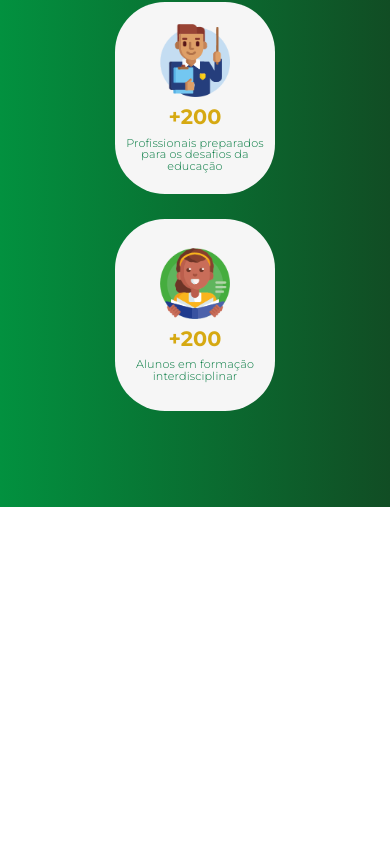
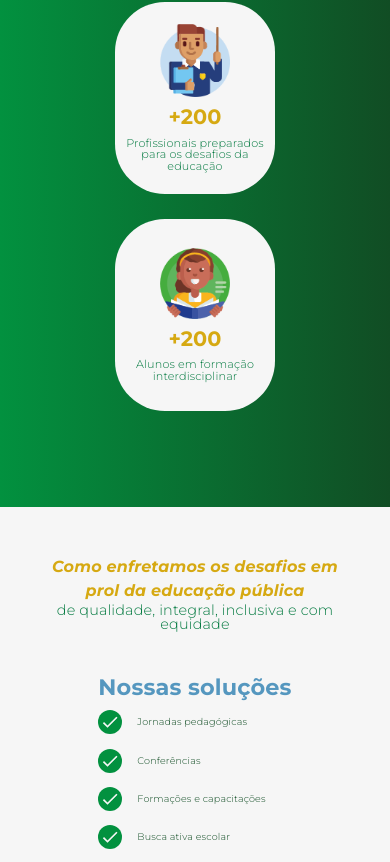
Before and after one commit to esaumatias/instituto-potiguar-web, a React (Create React App) app: page / in a window 390 px wide. Shown: the part 1110-1972 px from the top of the page. Before the commit the page ends 1617 px from the top, so only its background shows below. Built offline with nearby package versions, Linux system fonts and the light colour scheme.

Commit message:
feat - implementa seção 4

```diff
--- a/src/Pages/Home/components/Section2/Section2.css
+++ b/src/Pages/Home/components/Section2/Section2.css
@@ -39,7 +39,7 @@
 .containerSection2 .containerText .text {
   font-size: 1.1rem;
   font-weight: 400;
-  color: #047A40;
+  color: #114D24;
   margin-top: 20px;
   text-align: justify;
 }
--- a/src/Pages/Home/components/Section4/Section4.css
+++ b/src/Pages/Home/components/Section4/Section4.css
@@ -0,0 +1,302 @@
+.containerSection4 {
+  width: 100vw;
+  font-family: 'Montserrat', sans-serif;
+  background-color: #F6F6F6;
+  display: flex;
+  flex: 1;
+  flex-direction: column;
+  align-items: center;
+  justify-content: center;
+  padding: 6rem;
+}
+
+.containerSection4 .containerTitle {
+  display: flex;
+  text-align: center;
+  flex-direction: column;
+  margin-bottom: 10px;
+}
+
+.containerSection4 .containerTitle .title {
+  font-size: 2rem;
+  font-weight: 700;
+  color: #D6A912;
+  text-align: center;
+  display: inline-block;
+  font-style: italic;
+}
+
+.containerSection4 .containerTitle .subtitle {
+  font-size: 2.2rem;
+  font-weight: 400;
+  color: #047A40;
+  text-align: center;
+  display: inline-block;
+  line-height: 1;
+}
+
+.containerSection4 .containerContent {
+  display: flex;
+  align-items: center;
+  justify-content: space-between;
+  width: 100vw;
+  flex: 1;
+  gap: 20px;
+}
+
+.containerSection4 .containerContent .containerImage {
+  flex: 1;
+}
+
+.containerSection4 .containerContent .containerImage img {
+  max-width: 800px;
+}
+
+.containerSection4 .containerContent .containerCheckList {
+  flex: 1;
+  align-self: center;
+  margin-top: 30px;
+}
+
+.containerSection4 .containerContent .containerCheckList .card {
+  display: flex;
+  gap: 15px;
+  line-height: 2.5;
+  align-items: center;
+}
+
+.containerSection4 .containerContent .containerCheckList .button {
+  background-color: #F6F6F6;
+  color: #5597BF;
+  border: 1px solid #5597BF;
+  border-radius: 4px;
+  padding: 10px 35px;
+  box-shadow: -4px 4px 0px 0px #5597BF;
+  border-radius: 20px;
+  cursor: pointer;
+  transition: transform 0.4s ease-in-out;
+  font-size: 1.3rem;
+  margin-top: 20px;
+}
+
+.containerSection4 .containerContent .containerCheckList .button:hover {
+  transform: scale(1.1);
+}
+
+.containerSection4 .containerContent .containerCheckList .card div {
+  font-size: 1.3rem;
+  font-weight: 400;
+  color: #114D24;
+  text-align: center;
+  display: inline-block;
+}
+
+
+.containerCheckList .title {
+  font-size: 3rem;
+  font-weight: 700;
+  color: #5597BF;
+  text-align: center;
+  display: inline-block;
+  line-height: 2.5;
+}
+
+@media only screen and (max-width: 1244px) {
+  .containerCheckList .title {
+    font-size: 2.5rem;
+    line-height: 2.5;
+  }
+  .containerSection4 .containerContent .containerCheckList .card div {
+    font-size: 1.2rem;
+  }
+  .containerSection4 .containerContent .containerImage img {
+    max-width: 700px;
+  }
+  .containerSection4 .containerTitle .title {
+    font-size: 1.9rem;
+  }
+
+  .containerSection4 .containerTitle .subtitle {
+    font-size: 2.1rem;
+  }
+}
+
+@media only screen and (max-width: 1154px) {
+  .containerCheckList .title {
+    font-size: 2.4rem;
+    line-height: 2.4;
+  }
+  .containerSection4 .containerContent .containerCheckList .card div {
+    font-size: 1.2rem;
+  }
+  .containerSection4 .containerContent .containerImage img {
+    max-width: 650px;
+  }
+  .containerSection4 .containerTitle .title {
+    font-size: 1.7rem;
+  }
+
+  .containerSection4 .containerTitle .subtitle {
+    font-size: 2rem;
+  }
+}
+
+@media only screen and (max-width: 1054px) {
+  .containerCheckList .title {
+    font-size: 2.2rem;
+    line-height: 2.2;
+  }
+  .containerSection4 .containerContent .containerCheckList .card div {
+    font-size: 1.1rem;
+  }
+  .containerSection4 .containerContent .containerImage img {
+    max-width: 600px;
+  }
+  .containerSection4 .containerTitle .title {
+    font-size: 1.5rem;
+  }
+
+  .containerSection4 .containerTitle .subtitle {
+    font-size: 1.8rem;
+  }
+}
+
+@media only screen and (max-width: 953px) {
+  .containerCheckList .title {
+    font-size: 2.1rem;
+    line-height: 2.2;
+  }
+  .containerSection4 .containerContent .containerCheckList .card div {
+    font-size: 1rem;
+  }
+  .containerSection4 .containerContent .containerImage img {
+    max-width: 550px;
+  }
+  .containerSection4 .containerTitle .title {
+    font-size: 1.3rem;
+  }
+
+  .containerSection4 .containerTitle .subtitle {
+    font-size: 1.6rem;
+  }
+}
+
+@media only screen and (max-width: 880px) {
+  .containerCheckList .title {
+    font-size: 2rem;
+    line-height: 2;
+  }
+  .containerSection4 .containerContent .containerCheckList .card div {
+    font-size: 1rem;
+  }
+  .containerSection4 .containerContent .containerImage img {
+    max-width: 500px;
+  }
+  .containerSection4 .containerTitle .title {
+    font-size: 1.2rem;
+  }
+
+  .containerSection4 .containerTitle .subtitle {
+    font-size: 1.5rem;
+  }
+  .containerSection4 .containerContent .containerCheckList .button {
+    font-size: 1rem;
+  }
+}
+
+@media only screen and (max-width: 804px) {
+  .containerCheckList .title {
+    font-size: 1.8rem;
+    line-height: 1.9;
+  }
+  .containerSection4 .containerContent .containerCheckList .card div {
+    font-size: 0.9rem;
+  }
+  .containerSection4 .containerContent .containerImage img {
+    max-width: 450px;
+  }
+  .containerSection4 .containerTitle .title {
+    font-size: 1.1rem;
+  }
+
+  .containerSection4 .containerTitle .subtitle {
+    font-size: 1.4rem;
+  }
+  .containerSection4 .containerContent .containerCheckList .button {
+    font-size: 1rem;
+  }
+}
+
+@media only screen and (max-width: 750px) {
+  .containerCheckList .title {
+    font-size: 1.6rem;
+    line-height: 1.7;
+  }
+  .containerSection4 .containerContent .containerCheckList .card div {
+    font-size: 0.8rem;
+  }
+  .containerSection4 .containerContent .containerImage img {
+    max-width: 400px;
+  }
+  .containerSection4 .containerTitle .title {
+    font-size: 1rem;
+  }
+
+  .containerSection4 .containerTitle .subtitle {
+    font-size: 1.1srem;
+  }
+  .containerSection4 .containerContent .containerCheckList .button {
+    font-size: 0.9rem;
+  }
+  .containerSection4 {
+    padding: 3rem;
+  }
+}
+
+
+@media only screen and (max-width: 704px) {
+  .containerCheckList .title {
+    font-size: 1.4rem;
+    line-height: 1.4;
+  }
+  .containerSection4 .containerContent .containerCheckList .card div {
+    font-size: 0.6rem;
+  }
+  .containerSection4 .containerContent .containerImage img {
+    max-width: 350px;
+  }
+  .containerSection4 .containerTitle .title {
+    font-size: 0.8rem;
+  }
+
+  .containerSection4 .containerTitle .subtitle {
+    font-size: 0.9rem;
+  }
+  .containerSection4 .containerContent .containerCheckList .button {
+    font-size: 0.8rem;
+  }
+}
+
+@media only screen and (max-width: 602px) {
+  .containerSection4 .containerContent .containerImage {
+    display: none;
+  }
+  .containerSection4 .containerContent {
+   justify-content: center;
+  }
+  .containerSection4 .containerContent .containerCheckList {
+    flex: none;
+    text-align: center;
+    justify-content: center;
+  }
+  .containerSection4 .containerContent .containerCheckList .card {
+    line-height: 4;
+  }
+  .containerSection4 .containerTitle .title {
+    font-size: 1rem;
+  }
+
+  .containerSection4 .containerTitle .subtitle {
+    font-size: 0.9rem;
+  }
+}
--- a/src/Pages/Home/components/Section4/index.js
+++ b/src/Pages/Home/components/Section4/index.js
@@ -1,13 +1,56 @@
-import React from 'react';
+import React from "react";
+import CheckIcon from "@mui/icons-material/Check";
 
-import './Section4.css';
+import imageLogo from "../../../../Assets/4 - criança.png";
+
+import "./Section4.css";
+
+const list = [
+  "Jornadas pedagógicas",
+  "Conferências",
+  "Formações e capacitações",
+  "Busca ativa escolar",
+  "Oficinas pedagógicas",
+  "Avaliações diagnósticas",
+  "Cursos preparatórios",
+  "Cursos profissionalizantes",
+];
 
 const Section4 = () => {
-  return(
-    <section className='containerSection4'>
-
+  return (
+    <section className="containerSection4">
+      <div className="containerTitle">
+        <div className="title">
+          Como enfretamos os desafios em prol da educação pública
+        </div>
+        <div className="subtitle">
+          de qualidade, integral, inclusiva e com equidade
+        </div>
+      </div>
+      <div className="containerContent">
+        <div className="containerImage">
+          <img src={imageLogo} alt="criança" />
+        </div>
+        <div className="containerCheckList">
+          <div className="title">Nossas soluções</div>
+          {list.map((item, idx) => (
+            <div key={idx} className="card">
+              <CheckIcon
+                sx={{
+                  backgroundColor: "#02913F",
+                  color: "#F6F6F6",
+                  borderRadius: "50%",
+                  padding: "2px",
+                }}
+              />
+              <div>{item}</div>
+            </div>
+          ))}
+          <button className="button">Saiba mais</button>
+        </div>
+      </div>
     </section>
   );
-}
+};
 
 export default Section4;
--- a/src/Pages/Home/index.js
+++ b/src/Pages/Home/index.js
@@ -6,6 +6,7 @@ import buttonSetaBottom from "../../Assets/1 - ícone.png";
 
 import Section2 from './components/Section2';
 import Section3 from './components/Section3';
+import Section4 from './components/Section4';
 
 import "./Home.css";
 
@@ -36,12 +37,10 @@ const Home = () => {
           </div>
         </div>
       </div>
-
       <Section2 />
-
       <div className="lineDIvision"/>
-
       <Section3 />
+      <Section4 />
     </AuthorizedLayout>
   );
 };
```
Also changed, not shown: src/Pages/Home/components/Footer/index.js (added, +13 -0 lines), src/Pages/Home/components/Section5/index.js (added, +13 -0 lines), src/Pages/Home/components/Section6/index.js (added, +13 -0 lines), src/Pages/Home/components/Footer/Footer.css (added), src/Pages/Home/components/Section5/Section5.css (added), src/Pages/Home/components/Section6/Section6.css (added).
